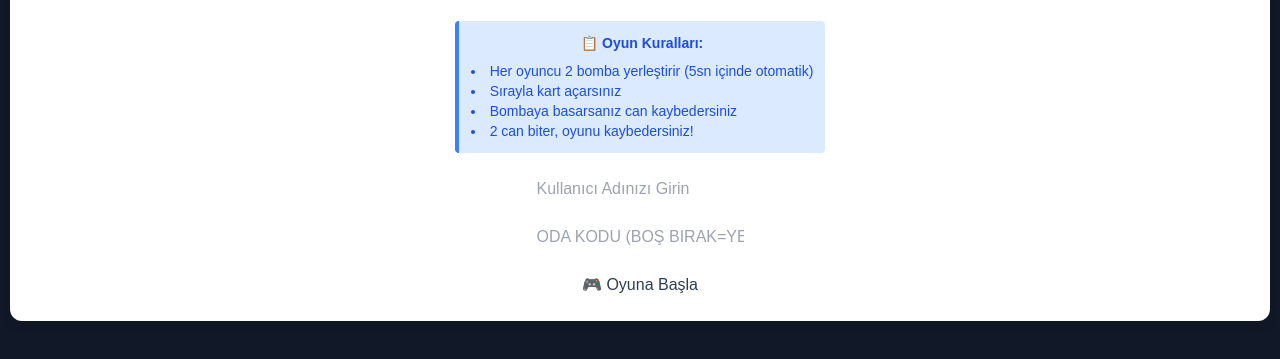
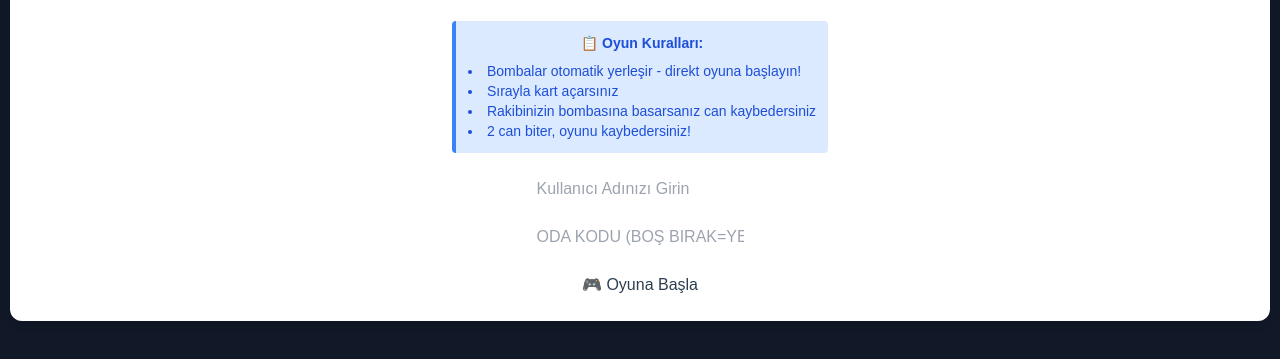
Before and after one commit to Lioneruser4/beta.github.io, a website: page index.html in a window 1280 px wide. Shown: the part 299-658 px from the top of the page. Drawn offline with nearby package versions, Linux system fonts and the light colour scheme.

Commit message:
Update index.html

```diff
--- a/index.html
+++ b/index.html
@@ -184,9 +184,9 @@
         <div class="bg-blue-100 border-l-4 border-blue-500 text-blue-700 p-3 rounded text-sm">
             <p class="font-bold">📋 Oyun Kuralları:</p>
             <ul class="list-disc list-inside mt-2 text-left">
-                <li>Her oyuncu 2 bomba yerleştirir (5sn içinde otomatik)</li>
+                <li>Bombalar otomatik yerleşir - direkt oyuna başlayın!</li>
                 <li>Sırayla kart açarsınız</li>
-                <li>Bombaya basarsanız can kaybedersiniz</li>
+                <li>Rakibinizin bombasına basarsanız can kaybedersiniz</li>
                 <li>2 can biter, oyunu kaybedersiniz!</li>
             </ul>
         </div>
```
